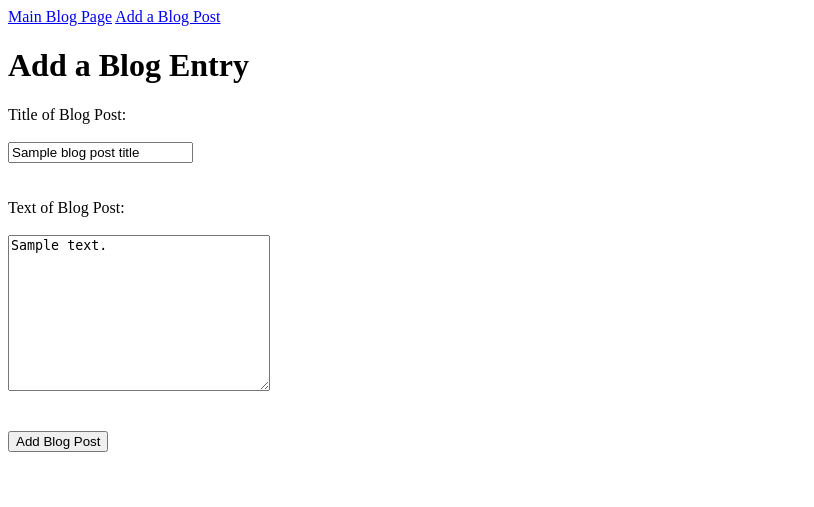
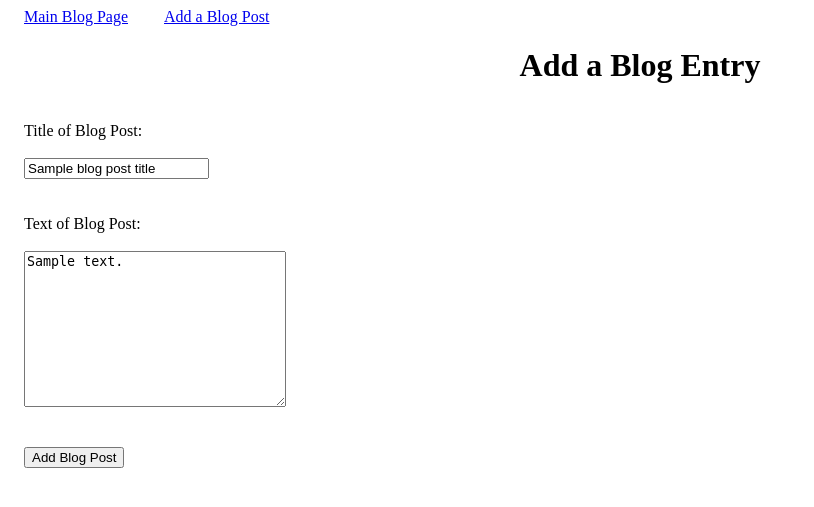
Before and after one commit to dpryor67/blogz, a Flask app: template templates/new_posts.html in a window 1280 px wide. Shown: the top 507 px of the page, without its empty margins (0-814 px from the left). Run offline with Flask 2, Linux system fonts and the light colour scheme; the template is opened without the code that fills it: most values are stand-ins (such as "Sample title", 1, 10 or a date in 2020).

Commit message:
Add CSS and sorting for bonus missions

```diff
--- a/main.py
+++ b/main.py
@@ -61,7 +61,7 @@ def blog_list():
         individual_blog_post = Blog.query.filter_by(id=blog_post_id).first()
         return render_template('individual_blog_post.html', title=individual_blog_post.title, blog_posts=blog_posts)
 
-    blog_posts = Blog.query.all()
+    blog_posts = Blog.query.order_by(Blog.id.desc()).all()
 
     return render_template('main_blog_page.html', blog_posts=blog_posts)
 
--- /dev/null
+++ b/static/styles/main.css
@@ -0,0 +1,29 @@
+h1 {
+  text-align: center;
+  font-weight: bold;
+}
+
+header a {
+  padding: 1em;
+}
+
+.error {
+  font-style: italic;
+}
+
+h3 {
+  font-size: 20px;
+}
+
+h2 {
+  text-align: center;
+  font-size: 30px;
+}
+
+p {
+  padding: 1em;
+}
+
+form {
+  padding: 1em;
+}
--- a/templates/base.html
+++ b/templates/base.html
@@ -7,7 +7,8 @@
   </header>
 
     <head>
-        <title>{{title}}</title>
+      <link rel= "stylesheet" type= "text/css" href= "{{ url_for('static',filename='styles/main.css') }}">
+      <title>{{title}}</title>
     </head>
 <body>
 
```
